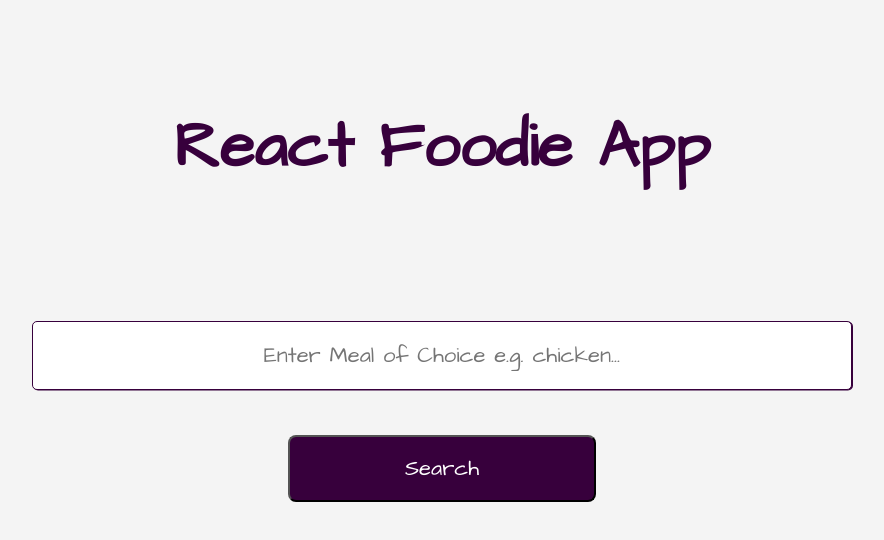
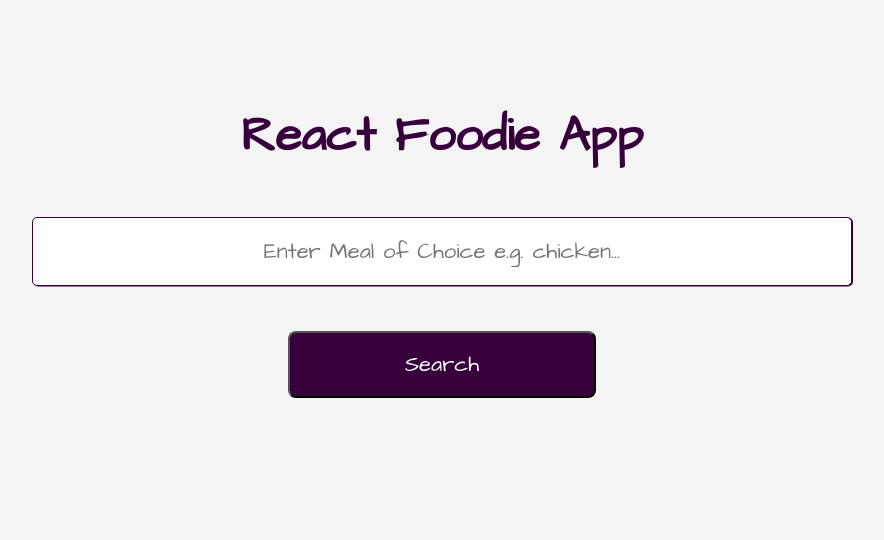
Before and after one commit to BaronKimaru/ReactFoodieApp, a React (Create React App) app: page / in a window 1280 px wide. Shown: the top 540 px of the page, without its empty margins (198-1082 px from the left). Built offline with nearby package versions, Linux system fonts and the light colour scheme.

Commit message:
minor styling changes

```diff
--- a/src/components/Search/Search.js
+++ b/src/components/Search/Search.js
@@ -92,9 +92,9 @@ class Search extends Component {
 }
 
 const appHeaderStyle = {
-    fontSize: "4rem",
+    fontSize: "3rem",
     color: "#37003c",
-    margin:"100px 0",
+    margin:"100px 0 20px",
     textAlign: "center"
 };
 
```
